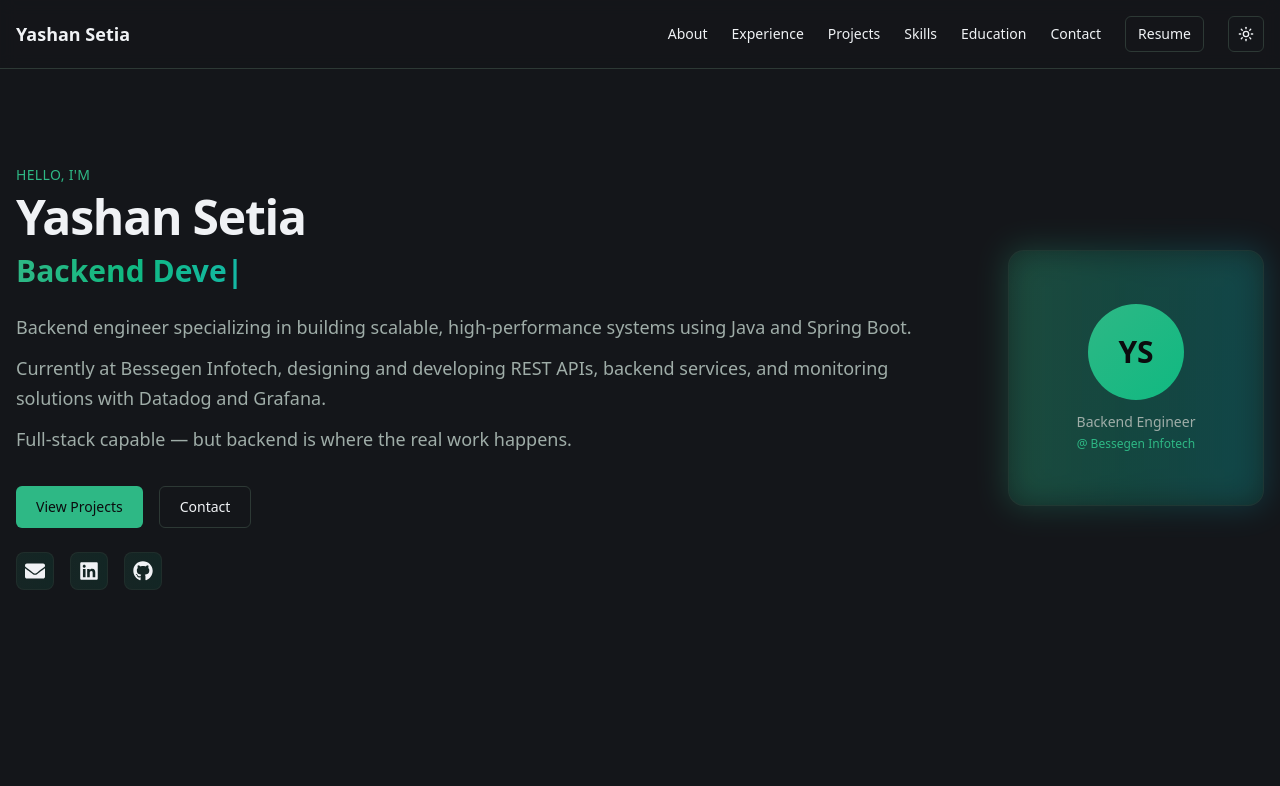
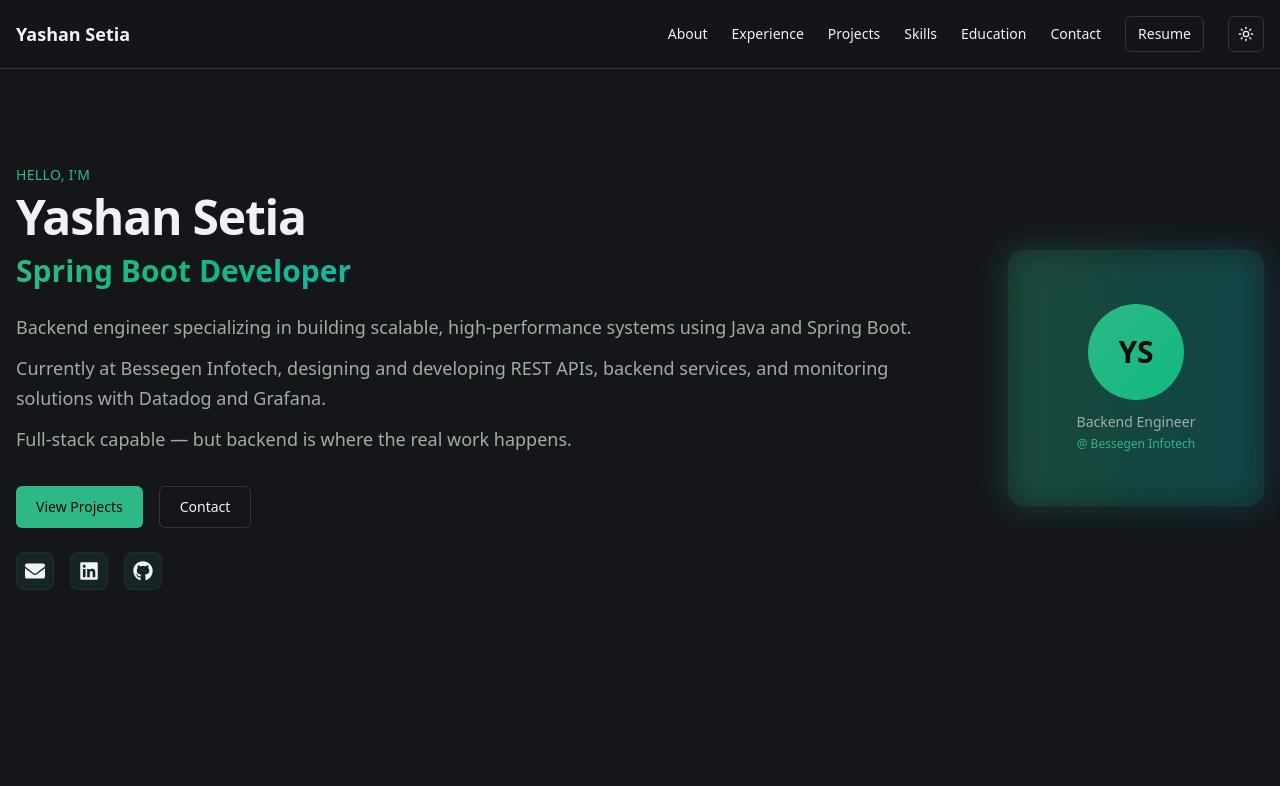
Before and after one commit to Ysetia10/Yashan-Portfolio, a React (Create React App) app: page / in a window 1280 px wide. Shown: the top 786 px of the page. Built offline with nearby package versions, Linux system fonts and the light colour scheme.

Commit message:
chore: update typed titles in hero section

```diff
--- a/src/data/profile.js
+++ b/src/data/profile.js
@@ -2,7 +2,7 @@ export const profile = {
   name: "Yashan Setia",
   titles: [
     "Backend Engineer",
-    "Backend Developer",
+    "Spring Boot Developer",
     "Scalable Systems Builder",
   ],
   bio: [
```
